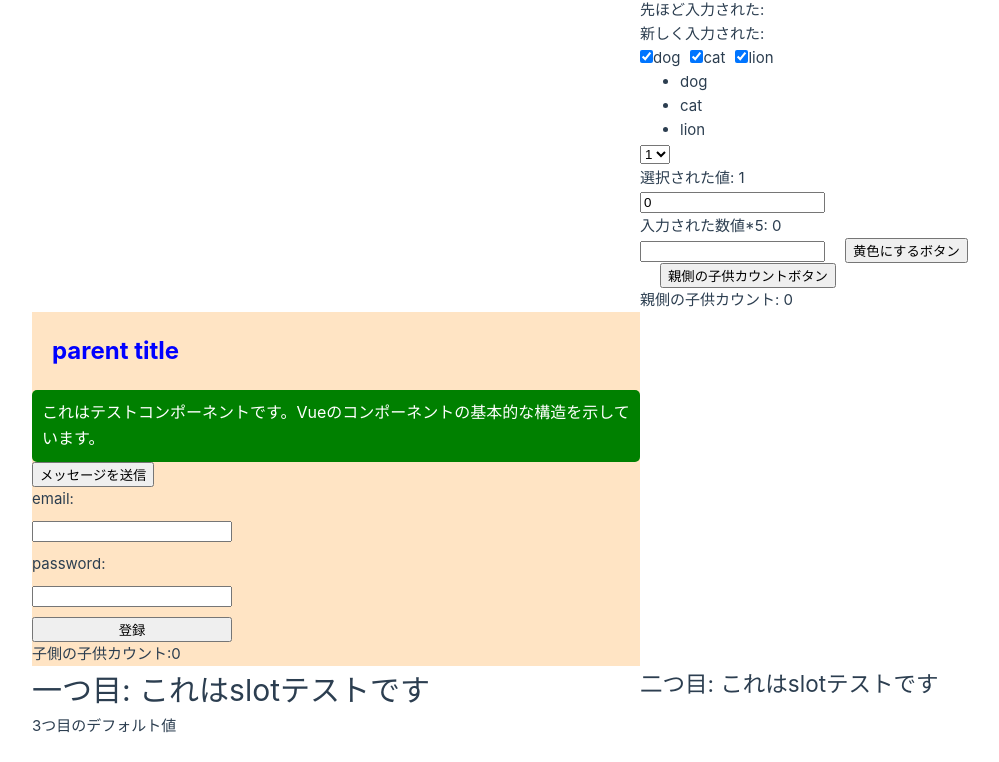
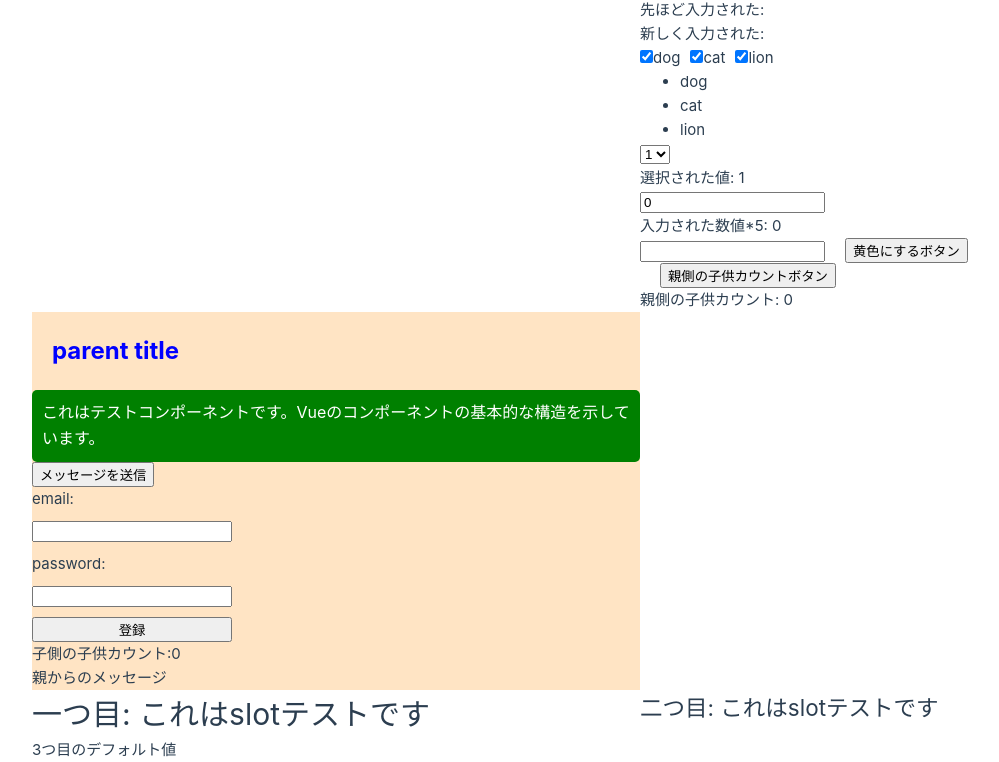
Before and after one commit to rwrw96/vue-practice, a Vue app: page /test in a window 1280 px wide. Shown: the part 461-1223 px from the top of the page, without its empty margins (0-999 px from the left). Before the commit the page ends 1199 px from the top, so only its background shows below. Built offline with nearby package versions, Linux system fonts and the light colour scheme; the HTML template or start-up script is replaced by a standard one.

Commit message:
ガイド: provide/inject

```diff
--- a/src/components/Test.vue
+++ b/src/components/Test.vue
@@ -1,5 +1,5 @@
 <script setup>
-    import { ref } from 'vue';
+    import { ref, inject } from 'vue';
     const description = ref("これはテストコンポーネントです。Vueのコンポーネントの基本的な構造を示しています。");
     const heading = ref("heading");
 
@@ -43,6 +43,10 @@
     // defineModel
     // 親コンポーネントからの双方向データバインディング
     const childCount = defineModel();
+
+    // inject
+    // 親コンポーネントから提供されたデータを受け取る
+    const injectMessage = inject('provideMessage', 'デフォルトメッセージ');
 </script>
 
 <template>
@@ -58,6 +62,7 @@
             <button type="submit">登録</button>
         </form>
         <p>子側の子供カウント:{{ childCount }}</p>
+        <p>{{ injectMessage }}</p>
     </div>
 </template>
 
--- a/src/views/TestView.vue
+++ b/src/views/TestView.vue
@@ -1,5 +1,5 @@
 <script setup lang="ts">
-    import { ref, computed, watch, watchEffect, useTemplateRef, onMounted } from 'vue';
+    import { ref, computed, watch, watchEffect, useTemplateRef, onMounted, provide } from 'vue';
     import Test from '../components/Test.vue';
     import slotTest from '../components/slotTest.vue';
 
@@ -104,6 +104,11 @@
     };
 
     const childCount = ref(0);
+
+    // provides
+    // 親コンポーネントから子コンポーネントへデータを提供する（深い階層を許容）
+    const provideMessage = ref('親からのメッセージ');
+    provide('provideMessage', provideMessage.value);
 </script>
 
 <template>
```
